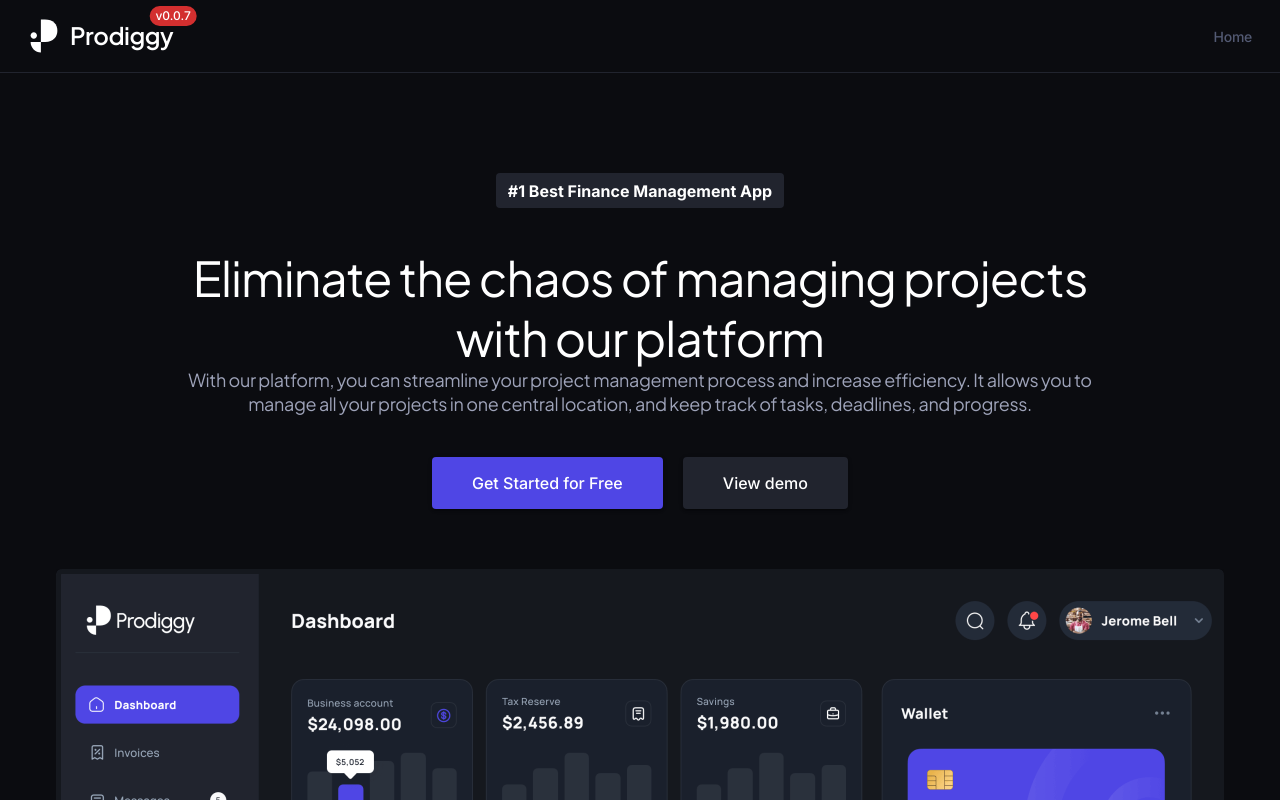
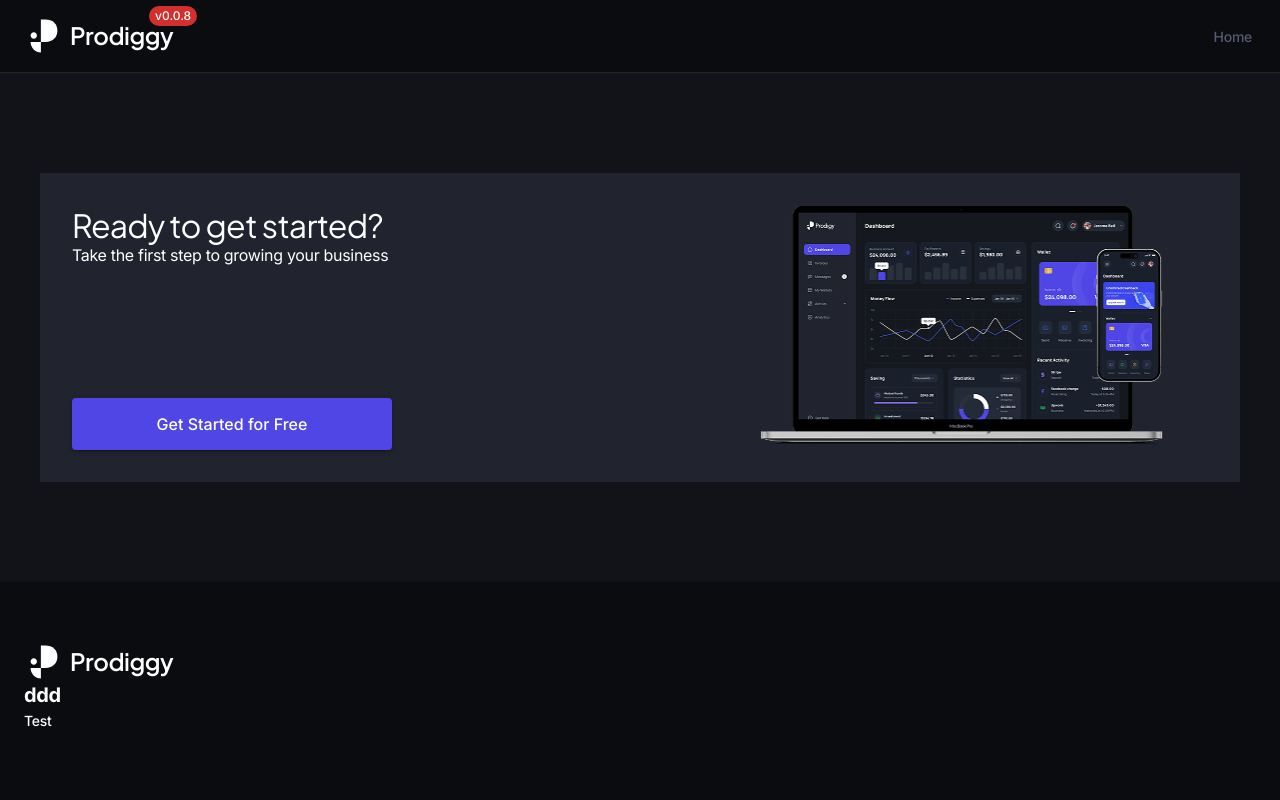
Before and after one commit to dignauts/prodiggy, a Next.js app in the folder next/: page / in a window 1280 px wide. Shown: the top 800 px of the page. Built offline with nearby package versions, Linux system fonts and the light colour scheme; what @apollo/client-integration-nextjs, @mui/material-nextjs would draw is missing.

Commit message:
feature: primary footer - module

```diff
--- a/next/app/(primary)/layout.tsx
+++ b/next/app/(primary)/layout.tsx
@@ -1,11 +1,13 @@
 import { FC, PropsWithChildren } from 'react';
 
+import PrimaryFooterModule from '#da/modules/footers/PrimaryFooterModule';
 import PrimaryHeaderModule from '#da/modules/headers/PrimaryHeaderModule';
 
 const PrimaryLayout: FC<PropsWithChildren> = ({ children }) => (
   <>
     <PrimaryHeaderModule />
     { children }
+    <PrimaryFooterModule />
   </>
 );
 
--- a/next/app/(primary)/page.tsx
+++ b/next/app/(primary)/page.tsx
@@ -8,12 +8,12 @@ import WhyUsSectionModule from '#da/modules/sections/WhyUsSectionModule';
 
 const Home = () => (
   <>
-    <HeroSectionModule />
+    { /* <HeroSectionModule />
     <WhyUsSectionModule />
     <TrustedBySectionModule />
     <PricingSectionModule />
     <ModulesSectionModule />
-    <TestimonialsSectionModule />
+    <TestimonialsSectionModule /> */ }
     <GetStartedSectionModule />
   </>
 );
--- /dev/null
+++ b/next/components/lists/LabeledListComponent/index.tsx
@@ -0,0 +1,3 @@
+import LabeledListComponent from '#da/components/lists/LabeledListComponent/labeledList.component';
+
+export default LabeledListComponent;
--- /dev/null
+++ b/next/components/lists/LabeledListComponent/labeledList.component.tsx
@@ -0,0 +1,45 @@
+'use client';
+
+import { Box, Typography } from '@mui/material';
+import clsx from 'clsx';
+import { FC } from 'react';
+
+import { LABELED_LIST_CLASS_NAME } from '#da/components/lists/LabeledListComponent/labeledList.constants';
+import { LabeledListComponentProps } from '#da/components/lists/LabeledListComponent/labeledList.props';
+import NavigationListComponent from '#da/components/lists/NavigationListComponent';
+import LinkComponent from '#da/components/main/LinkComponent';
+import { FONT_WEIGHT } from '#da/theme/constants.theme';
+import { LinkAPI } from '#da/types/api/common.api';
+
+import '#da/components/lists/LabeledListComponent/labeledList.styles.scss';
+
+const LabeledListComponent: FC<LabeledListComponentProps> = ({
+  className, items, sx, title
+}) => (
+  <Box className={clsx(LABELED_LIST_CLASS_NAME.ROOT, className)} sx={sx}>
+    <Typography
+      className={LABELED_LIST_CLASS_NAME.TITLE}
+      fontWeight={FONT_WEIGHT.BOLD}
+      variant='h5'
+    >
+      { title }
+    </Typography>
+    <NavigationListComponent<LinkAPI>
+      className={LABELED_LIST_CLASS_NAME.LIST}
+      items={items}
+      render={({ isExternal, name, to }) => (
+        <LinkComponent
+          color='navigation'
+          fontWeight={FONT_WEIGHT.MEDIUM}
+          isExternal={isExternal}
+          to={to}
+          variant='p4'
+        >
+          { name }
+        </LinkComponent>
+      )}
+    />
+  </Box>
+);
+
+export default LabeledListComponent;
--- /dev/null
+++ b/next/components/lists/LabeledListComponent/labeledList.constants.ts
@@ -0,0 +1,9 @@
+import { defineClassName } from '#da/theme/utils/defineClassName.util';
+
+export const LABELED_LIST_COMPONENT_NAME = 'LabeledListComponent';
+
+export const LABELED_LIST_CLASS_NAME = {
+  LIST: defineClassName(LABELED_LIST_COMPONENT_NAME, 'list'),
+  ROOT: defineClassName(LABELED_LIST_COMPONENT_NAME),
+  TITLE: defineClassName(LABELED_LIST_COMPONENT_NAME, 'title')
+};
--- /dev/null
+++ b/next/components/lists/LabeledListComponent/labeledList.props.ts
@@ -0,0 +1,6 @@
+import { NavigationListComponentProps } from '#da/components/lists/NavigationListComponent/navigationList.props';
+import { LinkAPI } from '#da/types/api/common.api';
+
+export interface LabeledListComponentProps extends Omit<NavigationListComponentProps<LinkAPI>, 'render'> {
+  title: string;
+}
--- /dev/null
+++ b/next/components/lists/LabeledListComponent/labeledList.styles.scss
@@ -0,0 +1,8 @@
+@use '../../../theme/scss/responsive.scss';
+@use '../../../theme/scss/utils.scss';
+
+.DaLabeledListComponent {
+  &-title {
+    margin-bottom: utils.spacing(2);
+  }
+}
--- /dev/null
+++ b/next/modules/footers/PrimaryFooterModule/index.tsx
@@ -0,0 +1,3 @@
+import PrimaryFooterModule from '#da/modules/footers/PrimaryFooterModule/primaryFooter.module';
+
+export default PrimaryFooterModule;
--- /dev/null
+++ b/next/modules/footers/PrimaryFooterModule/primaryFooter.constants.ts
@@ -0,0 +1,8 @@
+import { defineClassName } from '#da/theme/utils/defineClassName.util';
+
+export const PRIMARY_FOOTER_MODULE_NAME = 'PrimaryFooterModule';
+
+export const PRIMARY_FOOTER_CLASS_NAME = {
+  CONTAINER: defineClassName(PRIMARY_FOOTER_MODULE_NAME, 'container'),
+  ROOT: defineClassName(PRIMARY_FOOTER_MODULE_NAME)
+};
--- /dev/null
+++ b/next/modules/footers/PrimaryFooterModule/primaryFooter.module.tsx
@@ -0,0 +1,25 @@
+import { Box, Container } from '@mui/material';
+
+import LabeledListComponent from '#da/components/lists/LabeledListComponent';
+import ProdiggyLogoComponent from '#da/components/logos/ProdiggyLogoComponent';
+import { PRIMARY_FOOTER_CLASS_NAME } from '#da/modules/footers/PrimaryFooterModule/primaryFooter.constants';
+import '#da/modules/footers/PrimaryFooterModule/primaryFooter.styles.scss';
+
+const PrimaryFooterModule = () => (
+  <Box className={PRIMARY_FOOTER_CLASS_NAME.ROOT} component="footer">
+    <Container className={PRIMARY_FOOTER_CLASS_NAME.CONTAINER}>
+      <ProdiggyLogoComponent />
+      <LabeledListComponent
+        items={[
+          {
+            name: 'Test',
+            to: '#'
+          }
+        ]}
+        title='ddd'
+      />
+    </Container>
+  </Box>
+);
+
+export default PrimaryFooterModule;
--- /dev/null
+++ b/next/modules/footers/PrimaryFooterModule/primaryFooter.styles.scss
@@ -0,0 +1,5 @@
+.DaPrimaryFooterModule {
+  &-root {
+    padding: 60px 0 32px 0;
+  }
+}
--- a/next/package.json
+++ b/next/package.json
@@ -43,5 +43,5 @@
     "lint": "next lint",
     "preview": "npx serve@latest out"
   },
-  "version": "0.0.7"
+  "version": "0.0.8"
 }
```
